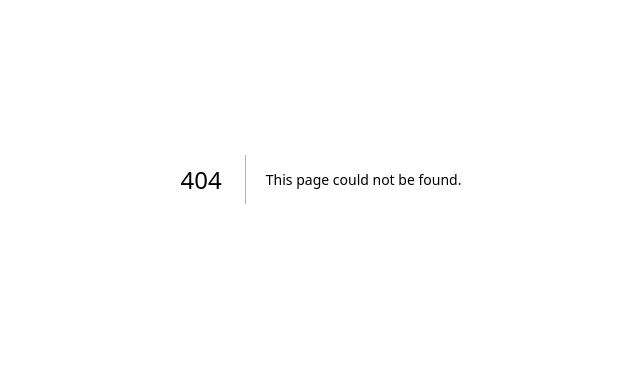
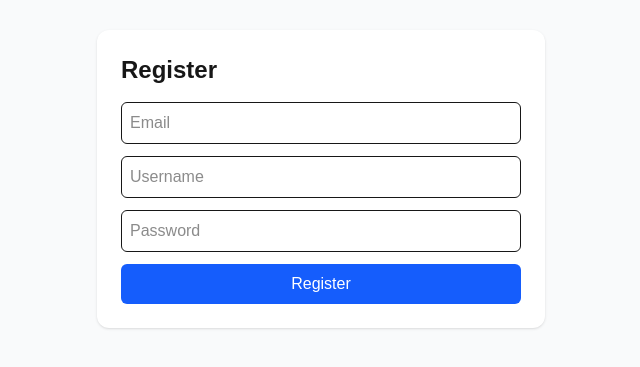
Before and after one commit to MaciejZboch/puerh-catalogue-v3, a Next.js app in the folder frontend/: page /register in a window 1280 px wide. Before the commit this address had no page. Shown: the part 221-588 px from the top of the page, without its empty margins (319-959 px from the left). Built offline with nearby package versions, Linux system fonts and the light colour scheme.

Commit message:
feat: set up basic user registration

```diff
--- /dev/null
+++ b/frontend/src/app/register/page.tsx
@@ -0,0 +1,47 @@
+"use client";
+import { useState } from "react";
+import { postJson } from "@/lib/http";
+
+export default function RegisterPage() {
+  const [email, setEmail] = useState("");
+  const [username, setUsername] = useState("");
+  const [password, setPassword] = useState("");
+  const [message, setMessage] = useState("");
+
+  const handleSubmit = async (e: React.FormEvent) => {
+    e.preventDefault();
+    setMessage("");
+
+    try {
+      const data = await postJson("/api/register", { email, username, password });
+      setMessage("🎉 Registered successfully!");
+    } catch (err: any) {
+      setMessage(err.message || "Registration failed");
+    }
+  };
+
+  return (
+    <div className="flex min-h-screen items-center justify-center bg-gray-50">
+      <form onSubmit={handleSubmit} className="w-full max-w-md p-6 bg-white shadow rounded-xl">
+        <h1 className="text-2xl font-semibold mb-4">Register</h1>
+
+        <input className="w-full mb-3 p-2 border rounded-md"
+          type="email" placeholder="Email" value={email}
+          onChange={(e) => setEmail(e.target.value)} required />
+
+        <input className="w-full mb-3 p-2 border rounded-md"
+          type="text" placeholder="Username" value={username}
+          onChange={(e) => setUsername(e.target.value)} required />
+
+        <input className="w-full mb-3 p-2 border rounded-md"
+          type="password" placeholder="Password" value={password}
+          onChange={(e) => setPassword(e.target.value)} required />
+
+        <button className="w-full bg-blue-600 text-white py-2 rounded-md hover:bg-blue-700 transition"
+          type="submit">Register</button>
+
+        {message && <p className="mt-3 text-sm text-center text-gray-700">{message}</p>}
+      </form>
+    </div>
+  );
+}
--- /dev/null
+++ b/frontend/src/lib/http.ts
@@ -0,0 +1,19 @@
+export async function postJson(path: string, body: any) {
+  const res = await fetch(path, {
+    method: "POST",
+    headers: { "Content-Type": "application/json" },
+    credentials: "include",
+    body: JSON.stringify(body),
+  });
+
+  const ct = res.headers.get("content-type") || "";
+  if (ct.includes("application/json")) {
+    const data = await res.json();
+    if (!res.ok) throw new Error(data.error || res.statusText);
+    return data;
+  } else {
+    const text = await res.text();
+    // surface a helpful snippet
+    throw new Error(`Expected JSON, got: ${text.slice(0, 200)}…`);
+  }
+}
```
Also changed, not shown: 1 other file (tests, documents, lock files or other folders).
